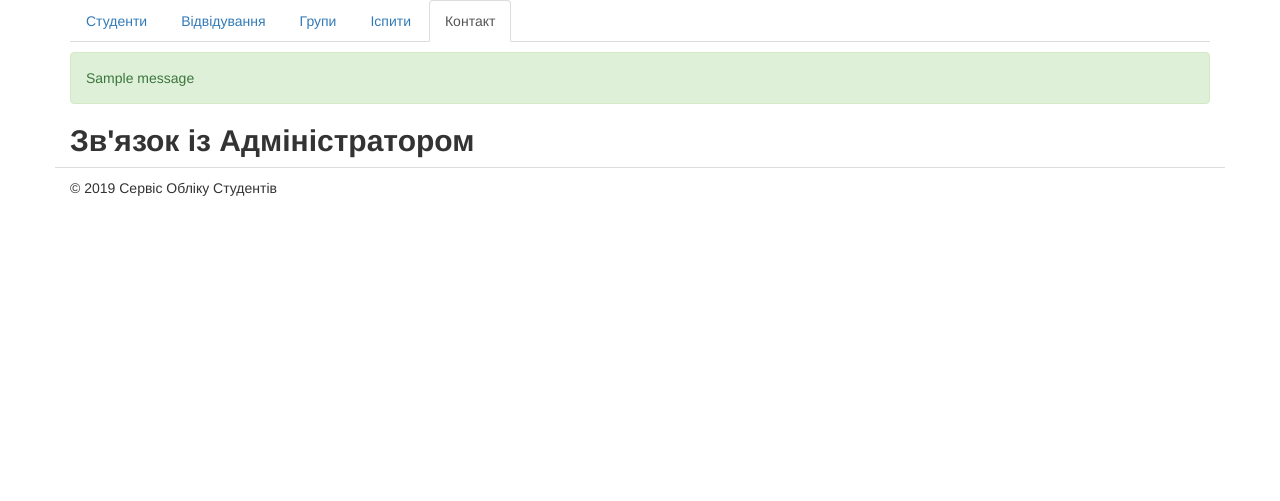
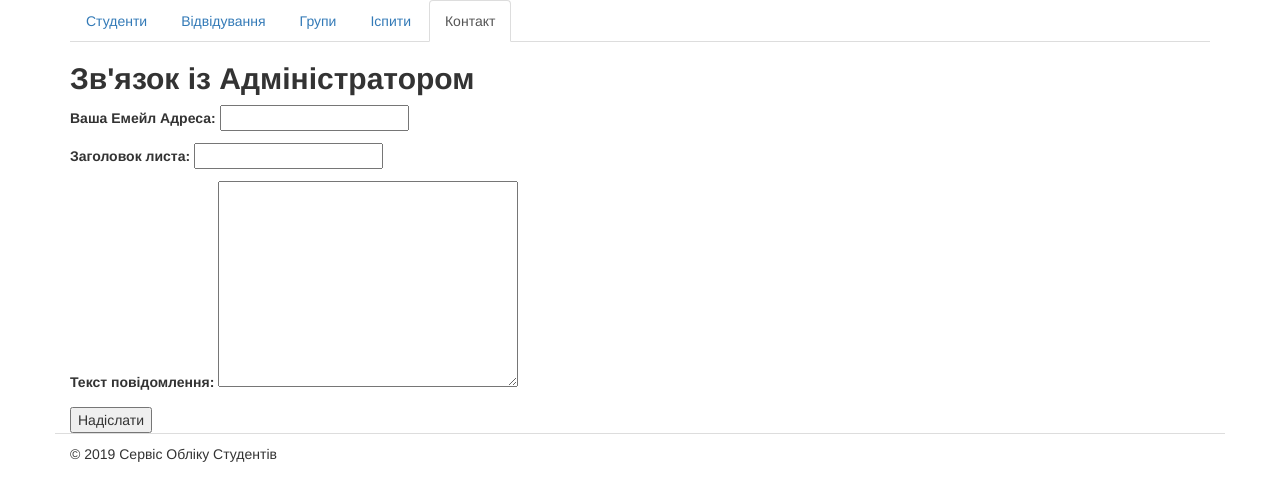
Before and after one commit to AleksanderZahar/students_db_2019, a Django app: page /contact-admin/ in a window 1280 px wide. Shown: the part 70-571 px from the top of the page. Run offline with Django 3.2, Linux system fonts and the light colour scheme; one stand-in notice (Sample message) is shown; some libraries are stand-ins or nearby versions.

Commit message:
Глава 8 - Форма добавления студентов (стр. 329-337): 1. форма контакта админа работает на отправку на гугл почту при изменении политики безопасности

```diff
--- a/students_app/templates/contact_admin/form.html
+++ b/students_app/templates/contact_admin/form.html
@@ -4,16 +4,25 @@
 
 {% block meta_title %}Зв'язок із Адміністратором{% endblock meta_title %}
 
-{#<!-- Status Message -->#}
-{#{% block status_message %}#}
-{#    {% if errors %}#}
-{#        <div class="alert alert-danger" role="alert">Будь-ласка, виправте наступні помилки</div>#}
-{#    {% endif %}#}
-{#{% endblock status_message %}#}
+<!-- Status Message -->
+{% block status_message %}
+    {% if form.errors %}
+        <div class="alert alert-danger" role="alert">Будь-ласка, виправте наступні помилки</div>
+    {% endif %}
+    {{ block.super }}
+{% endblock status_message %}
 
 {% block title %}Зв'язок із Адміністратором{% endblock %}
 
 {% block content %}
 
+    <form action="{% url 'contact_admin' %}" method="post">
+        {% csrf_token %}
+
+        {{ form.as_p }}
+
+        <input type="submit" value="Надіслати" name="send_button"/>
+
+    </form>
 
 {% endblock content%}
--- a/students_app/templates/students/base.html
+++ b/students_app/templates/students/base.html
@@ -62,16 +62,16 @@
         <div class="col-xs-12" id="content-column">
 
             <!-- Status Message -->
+            {% block status_message %}
+                {% if request.GET.status_message %}
+                    <div class="alert alert-warning" role="alert">{{ request.GET.status_message }}</div>
+                {% endif %}
+            {% endblock %}
 {#            {% block status_message %}#}
-{#                {% if request.GET.status_message %}#}
-{#                    <div class="alert alert-warning" role="alert">{{ request.GET.status_message }}</div>#}
-{#                {% endif %}#}
+{#                {% for message in messages  %}#}
+{#                    <div class="alert {{ message.tags }}" role="alert">{{ message }}</div>#}
+{#                {% endfor %}#}
 {#            {% endblock %}#}
-            {% block status_message %}
-                {% for message in messages  %}
-                    <div class="alert {{ message.tags }}" role="alert">{{ message }}</div>
-                {% endfor %}
-            {% endblock %}
 
             <h2>{% block title %}{% endblock title %}</h2>
             {% block content %}{% endblock content %}
--- a/students_app/views/contact_admin.py
+++ b/students_app/views/contact_admin.py
@@ -6,7 +6,7 @@ from django.core.mail import send_mail
 from django.http import HttpResponseRedirect
 from django.core.urlresolvers import reverse
 
-from studentsdb.settings import ADMIN_EMAIL
+from studentsdb.settings import ADMIN_EMAIL, EMAIL_HOST_USER, EMAIL_HOST_PASSWORD
 
 # Contact Admin Form
 
@@ -19,7 +19,6 @@ class ContactForm(forms.Form):
         max_length=128)
     message = forms.CharField(
         label=u"Текст повідомлення",
-        max_length=2560,
         widget=forms.Textarea)
 
 
@@ -45,7 +44,6 @@ def contact_admin(request):
             # redirect to same contact page with success message
             return HttpResponseRedirect(
                 u'%s?status_message=%s' % (reverse('contact_admin'), message))
-
     # if there was not POST render blank form
     else:
         form = ContactForm()
```
